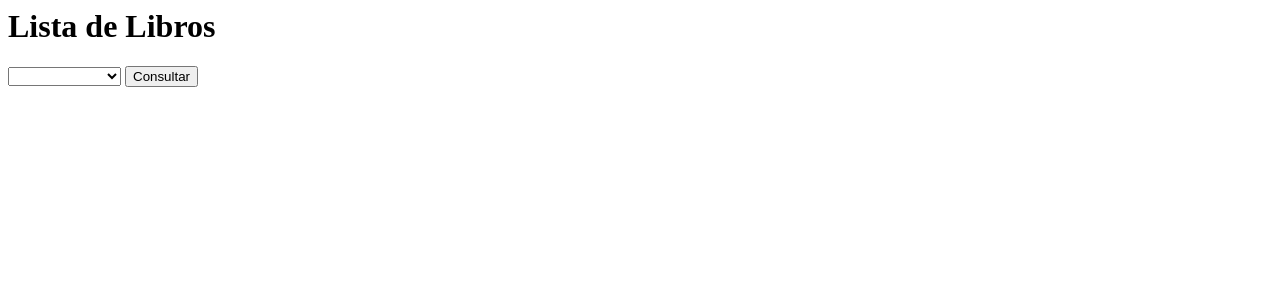
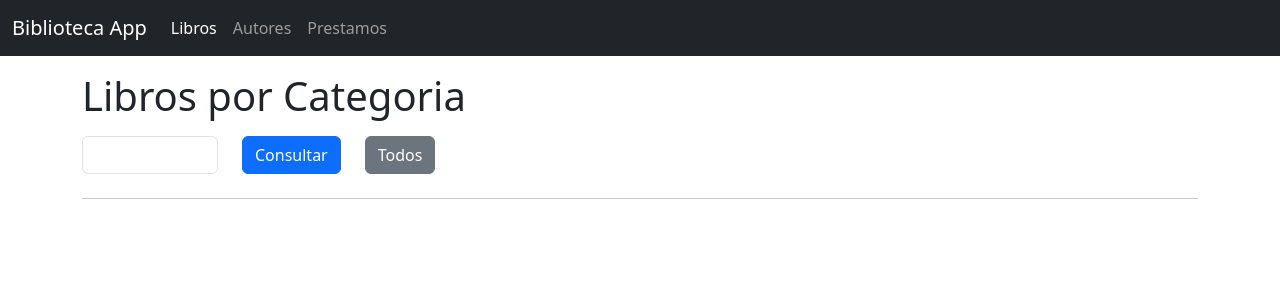
Before and after one commit to larturi/django-biblioteca, a Django app: page /libros-categoria/?categoria=1 in a window 1280 px wide. Shown: the top 300 px of the page. Run offline with Django 3.2, Linux system fonts and the light colour scheme; data that the repository does not hold is empty; some libraries are stand-ins or nearby versions.

Commit message:
Estilos Libros

```diff
--- a/biblioteca/templates/libro/lista.html
+++ b/biblioteca/templates/libro/lista.html
@@ -9,8 +9,9 @@
     <main>
 
         <div class="container">
+
             <div class="row">
-                <div class="col mt-4">
+                <div class="col mt-3">
 
                     <h1 class="mb-3">Lista de Libros</h1>
 
@@ -28,6 +29,9 @@
                             </div>
                             <div class="col-md-auto col-12 mb-2">
                                 <button type="submit" class="btn btn-primary btn-resoponsive">Consultar</button>
+                            </div>
+                            <div class="col-md-auto col-12 mb-2">
+                                <a href="/libros-categoria/?categoria=1" class="btn btn-secondary btn-resoponsive">Por Categoria</a>
                             </div>
                         </div>
                     </form>
--- a/biblioteca/templates/libro/lista_categoria.html
+++ b/biblioteca/templates/libro/lista_categoria.html
@@ -1,21 +1,61 @@
-<h1>Lista de Libros</h1>
+{% extends 'base.html' %}
 
-<p>
-    <form method="GET">
+{% block title %} Biblioteca App {% endblock title %}
+
+{% block content %}
+
+    {% include 'includes/header.html' %}
+
+    <main>
+
+        <div class="container">
+
+            <div class="row">
+                <div class="col mt-3">
+
+                    <h1 class="mb-3">Libros por Categoria</h1>
+
+                    <form method="GET" class="form-inline">
                         {% csrf_token %}
-        <select name="categoria" id="categoria">
+                        <div class="row">
+                            <div class="col-md-auto col-12 mb-2">
+                                <select name="categoria" id="categoria" class="form-control">
                                     <option value="0"></option>
                                     <option value="1">Ciencia Ficcion</option>
                                     <option value="2">Novela</option>
                                     <option value="3">Ciencia</option>
                                     <option value="4">Informatica</option>
                                 </select>
-        <button type="submit">Consultar</button>
+                            </div>
+
+                            <div class="col-md-auto col-12 mb-2">
+                                <button type="submit" class="btn btn-primary btn-resoponsive">Consultar</button>
+                            </div>
+
+                            <div class="col-md-auto col-12 mb-2">
+                                <a href="/libros" class="btn btn-secondary btn-resoponsive">Todos</a>
+                            </div>
+                        </div>
                     </form>
-</p>
 
+
+                </div>
+            </div>
+
+            <hr>
+
+            <div class="row mt-3">
+                <div class="col">
                     <ul>
                         {% for libro in lista_libros %}
                             <li>{{ libro.titulo }} - {{ libro.publicado }}</li>
                         {% endfor %}
                     </ul>
+                </div>
+            </div>
+        </div>
+
+
+    </main>
+
+{% endblock content %}
```
Also changed, not shown: 1 other file. Lines whose indentation alone changed are shown as unchanged.
